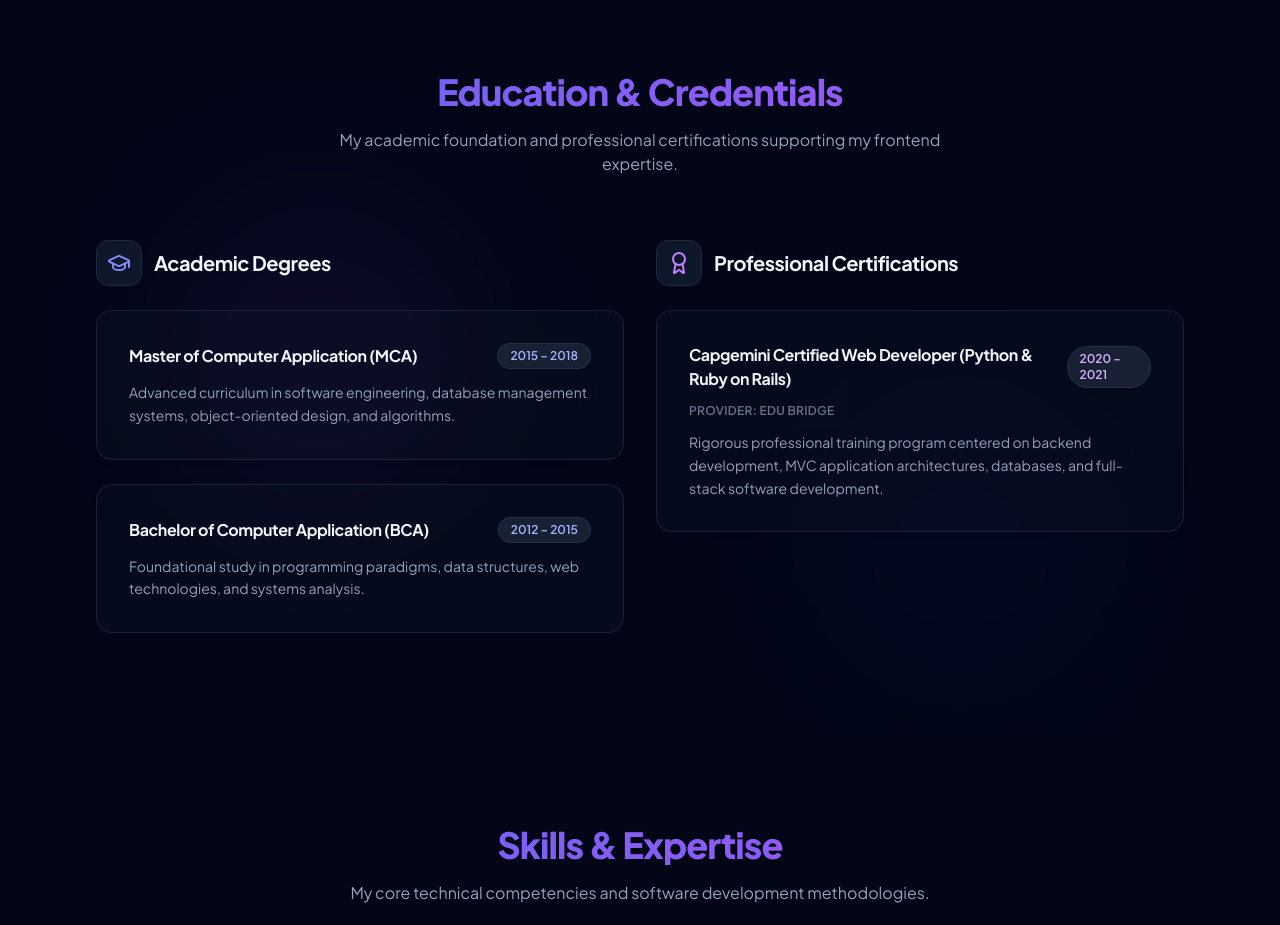
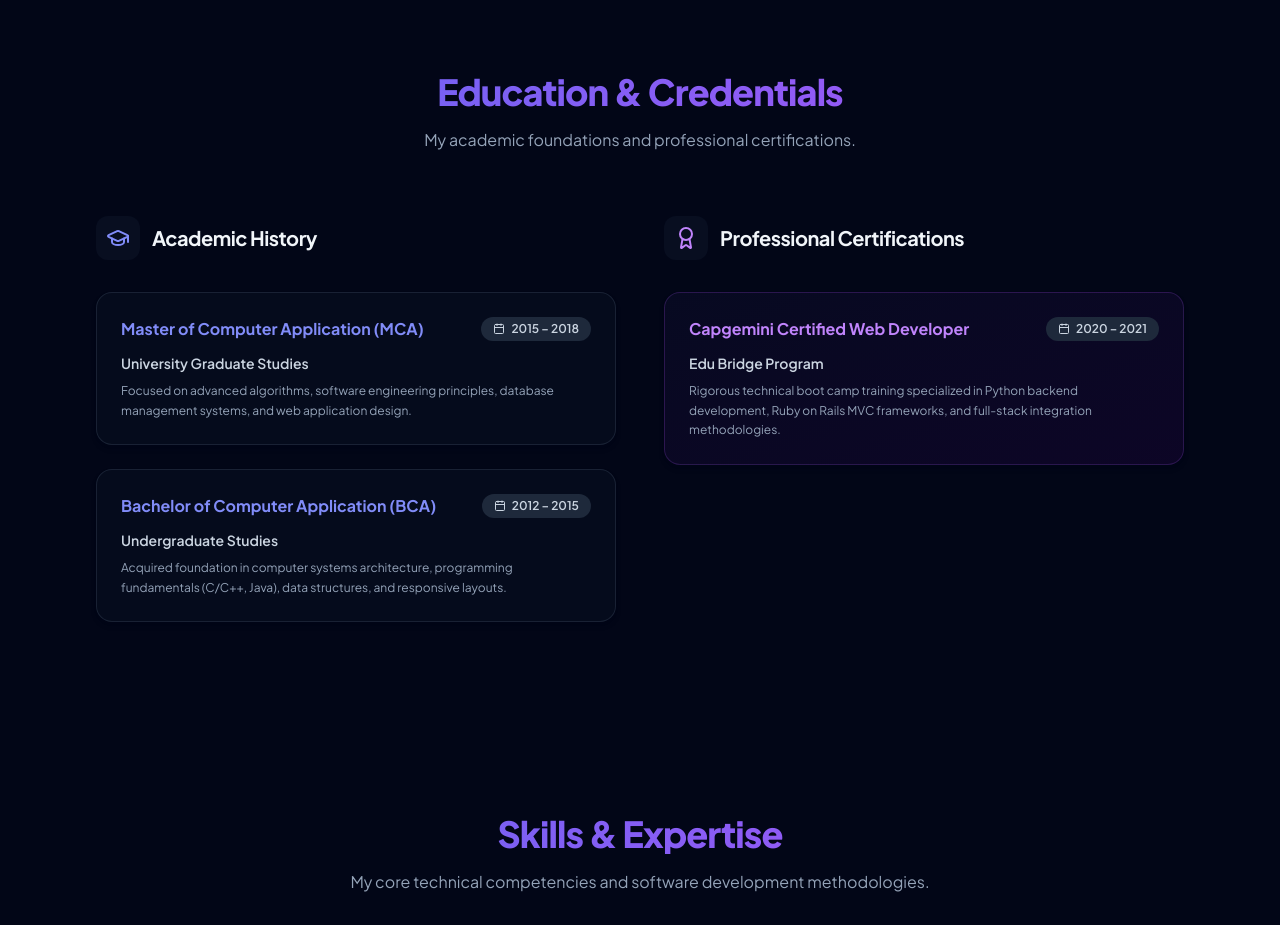
Before and after one commit to Namithakannoth/NamithaKannothVeedu-Personal-Portfolio, a React (Vite) app: page / in a window 1280 px wide. Shown: the part 2260-3185 px from the top of the page. Built offline with nearby package versions, Linux system fonts and the light colour scheme.

Commit message:
fix: resolve linter warning and adjust Tailwind color names in Education.jsx

```diff
--- a/src/components/Education.jsx
+++ b/src/components/Education.jsx
@@ -1,25 +1,27 @@
-import { GraduationCap, Award } from 'lucide-react';
+import { GraduationCap, Award, Calendar } from 'lucide-react';
 
 export default function Education({ darkMode }) {
-  const educationItems = [
+  const academics = [
     {
       degree: 'Master of Computer Application (MCA)',
       period: '2015 – 2018',
-      description: 'Advanced curriculum in software engineering, database management systems, object-oriented design, and algorithms.'
+      institution: 'University Graduate Studies', // standard placeholder for MCA
+      details: 'Focused on advanced algorithms, software engineering principles, database management systems, and web application design.'
     },
     {
       degree: 'Bachelor of Computer Application (BCA)',
       period: '2012 – 2015',
-      description: 'Foundational study in programming paradigms, data structures, web technologies, and systems analysis.'
+      institution: 'Undergraduate Studies', // standard placeholder for BCA
+      details: 'Acquired foundation in computer systems architecture, programming fundamentals (C/C++, Java), data structures, and responsive layouts.'
     }
   ];
 
-  const certificationItems = [
+  const certifications = [
     {
-      title: 'Capgemini Certified Web Developer (Python & Ruby on Rails)',
-      provider: 'Edu Bridge',
+      title: 'Capgemini Certified Web Developer',
+      provider: 'Edu Bridge Program',
       period: '2020 – 2021',
-      description: 'Rigorous professional training program centered on backend development, MVC application architectures, databases, and full-stack software development.'
+      details: 'Rigorous technical boot camp training specialized in Python backend development, Ruby on Rails MVC frameworks, and full-stack integration methodologies.'
     }
   ];
 
@@ -30,10 +32,6 @@ export default function Education({ darkMode }) {
         darkMode ? 'bg-slate-950 text-slate-100' : 'bg-slate-50 text-slate-800'
       }`}
     >
-      {/* Background glow highlights */}
-      <div className="absolute top-1/2 left-1/4 -translate-x-1/2 -translate-y-1/2 w-[350px] h-[350px] bg-purple-500/5 rounded-full blur-3xl pointer-events-none" />
-      <div className="absolute bottom-1/4 right-1/4 translate-x-1/2 translate-y-1/2 w-[350px] h-[350px] bg-indigo-500/5 rounded-full blur-3xl pointer-events-none animate-pulse-slow" />
-
       <div className="max-w-6xl mx-auto px-6 lg:px-8 relative z-10">
 
         {/* Section Heading */}
@@ -42,98 +40,97 @@ export default function Education({ darkMode }) {
             Education & Credentials
           </h2>
           <p className={`text-base max-w-2xl mx-auto ${darkMode ? 'text-slate-400' : 'text-slate-600'}`}>
-            My academic foundation and professional certifications supporting my frontend expertise.
+            My academic foundations and professional certifications.
           </p>
         </div>
 
-        {/* Layout Grid */}
-        <div className="grid grid-cols-1 lg:grid-cols-2 gap-8 items-start">
+        {/* Dual Layout Grid */}
+        <div className="grid grid-cols-1 lg:grid-cols-2 gap-12 items-start">
 
-          {/* Education Column */}
-          <div className="space-y-6">
-            <div className="flex items-center gap-3 mb-6">
+          {/* Academic Degrees */}
+          <div>
+            <div className="flex items-center gap-3 mb-8">
               <span className={`p-2.5 rounded-xl ${
-                darkMode ? 'bg-slate-900 border border-slate-800 text-indigo-400' : 'bg-white border border-slate-200 text-indigo-600 shadow-sm'
+                darkMode ? 'bg-slate-900/50 text-indigo-400' : 'bg-slate-100 text-indigo-600'
               }`}>
                 <GraduationCap className="w-6 h-6" />
               </span>
-              <h3 className="text-xl font-bold tracking-tight">Academic Degrees</h3>
+              <h3 className="text-xl font-bold tracking-tight">Academic History</h3>
             </div>
 
-            {educationItems.map((item, idx) => (
+            <div className="space-y-6">
+              {academics.map((edu, idx) => (
                 <div
                   key={idx}
-                className={`p-6 sm:p-8 rounded-2xl border transition-all duration-300 hover:shadow-lg hover:-translate-y-0.5 ${
+                  className={`p-6 rounded-2xl border transition-all duration-300 hover:scale-[1.01] ${
                     darkMode
-                    ? 'bg-slate-900/30 border-slate-800/80 hover:border-indigo-500/30 hover:bg-slate-900/55 shadow-md shadow-slate-950/20'
-                    : 'bg-white border-slate-200/80 hover:border-indigo-200 hover:bg-slate-50/50 shadow-sm'
+                      ? 'bg-slate-900/30 border-slate-800/80 hover:border-indigo-500/30 hover:bg-slate-900/50 shadow-md shadow-slate-950/20'
+                      : 'bg-white border-slate-200/85 hover:border-indigo-200 hover:bg-slate-50/50 shadow-sm'
                   }`}
                 >
-                <div className="flex flex-col sm:flex-row sm:items-center justify-between gap-2 mb-3">
-                  <h4 className="text-base font-bold tracking-tight">
-                    {item.degree}
+                  <div className="flex items-center justify-between gap-4 mb-3">
+                    <h4 className="text-base font-bold text-indigo-500 dark:text-indigo-400">
+                      {edu.degree}
                     </h4>
-                  <span className={`inline-block px-3 py-1 rounded-full text-xs font-semibold self-start sm:self-center ${
-                    darkMode
-                      ? 'bg-slate-800/80 text-indigo-300 border border-slate-700/50'
-                      : 'bg-indigo-50 text-indigo-700 border border-indigo-100/50'
+                    <span className={`inline-flex items-center gap-1.5 px-3 py-1 rounded-full text-xs font-semibold ${
+                      darkMode ? 'bg-slate-800 text-slate-300' : 'bg-slate-100 text-slate-600'
                     }`}>
-                    {item.period}
+                      <Calendar size={12} />
+                      {edu.period}
                     </span>
                   </div>
-                <p className={`text-sm leading-relaxed ${
-                  darkMode ? 'text-slate-400' : 'text-slate-600'
-                }`}>
-                  {item.description}
+                  <p className={`text-sm mb-2 font-semibold ${darkMode ? 'text-slate-300' : 'text-slate-700'}`}>
+                    {edu.institution}
+                  </p>
+                  <p className={`text-xs leading-relaxed ${darkMode ? 'text-slate-400' : 'text-slate-600'}`}>
+                    {edu.details}
                   </p>
                 </div>
               ))}
             </div>
+          </div>
 
-          {/* Certifications Column */}
-          <div className="space-y-6">
-            <div className="flex items-center gap-3 mb-6">
+          {/* Certifications */}
+          <div>
+            <div className="flex items-center gap-3 mb-8">
               <span className={`p-2.5 rounded-xl ${
-                darkMode ? 'bg-slate-900 border border-slate-800 text-purple-400' : 'bg-white border border-slate-200 text-purple-600 shadow-sm'
+                darkMode ? 'bg-slate-900/50 text-purple-400' : 'bg-slate-100 text-purple-600'
               }`}>
                 <Award className="w-6 h-6" />
               </span>
               <h3 className="text-xl font-bold tracking-tight">Professional Certifications</h3>
             </div>
 
-            {certificationItems.map((item, idx) => (
+            <div className="space-y-6">
+              {certifications.map((cert, idx) => (
                 <div
                   key={idx}
-                className={`p-6 sm:p-8 rounded-2xl border transition-all duration-300 hover:shadow-lg hover:-translate-y-0.5 ${
+                  className={`p-6 rounded-2xl border transition-all duration-300 hover:scale-[1.01] ${
                     darkMode
-                    ? 'bg-slate-900/30 border-slate-800/80 hover:border-purple-500/30 hover:bg-slate-900/55 shadow-md shadow-slate-950/20'
-                    : 'bg-white border-slate-200/80 hover:border-purple-200 hover:bg-slate-50/50 shadow-sm'
+                      ? 'bg-gradient-to-br from-indigo-950/20 to-purple-950/20 border-purple-500/20 hover:border-purple-500/40 shadow-md shadow-slate-950/20'
+                      : 'bg-gradient-to-br from-indigo-50/30 to-purple-50/30 border-purple-100 hover:border-purple-300 shadow-sm'
                   }`}
                 >
-                <div className="flex flex-col sm:flex-row sm:items-center justify-between gap-2 mb-3">
-                  <h4 className="text-base font-bold tracking-tight">
-                    {item.title}
+                  <div className="flex items-center justify-between gap-4 mb-3">
+                    <h4 className="text-base font-bold text-purple-500 dark:text-purple-400">
+                      {cert.title}
                     </h4>
-                  <span className={`inline-block px-3 py-1 rounded-full text-xs font-semibold self-start sm:self-center ${
-                    darkMode
-                      ? 'bg-slate-800/80 text-purple-300 border border-slate-700/50'
-                      : 'bg-purple-50 text-purple-700 border border-purple-100/50'
+                    <span className={`inline-flex items-center gap-1.5 px-3 py-1 rounded-full text-xs font-semibold ${
+                      darkMode ? 'bg-slate-800 text-slate-300' : 'bg-slate-100 text-slate-600'
                     }`}>
-                    {item.period}
+                      <Calendar size={12} />
+                      {cert.period}
                     </span>
                   </div>
-                <div className={`text-xs font-semibold mb-3 tracking-wide uppercase ${
-                  darkMode ? 'text-slate-500' : 'text-slate-400'
-                }`}>
-                  Provider: {item.provider}
-                </div>
-                <p className={`text-sm leading-relaxed ${
-                  darkMode ? 'text-slate-400' : 'text-slate-600'
-                }`}>
-                  {item.description}
+                  <p className={`text-sm mb-2 font-semibold ${darkMode ? 'text-slate-300' : 'text-slate-700'}`}>
+                    {cert.provider}
+                  </p>
+                  <p className={`text-xs leading-relaxed ${darkMode ? 'text-slate-400' : 'text-slate-600'}`}>
+                    {cert.details}
                   </p>
                 </div>
               ))}
+            </div>
           </div>
 
         </div>
```
Lines whose indentation alone changed are shown as unchanged.
